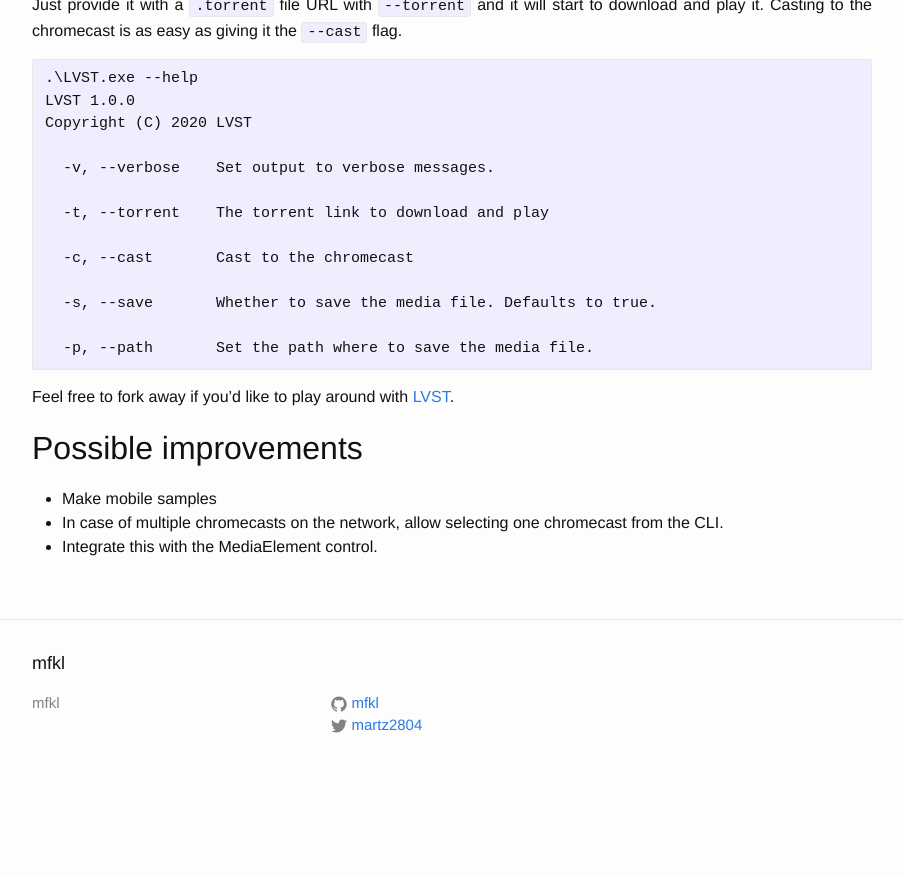
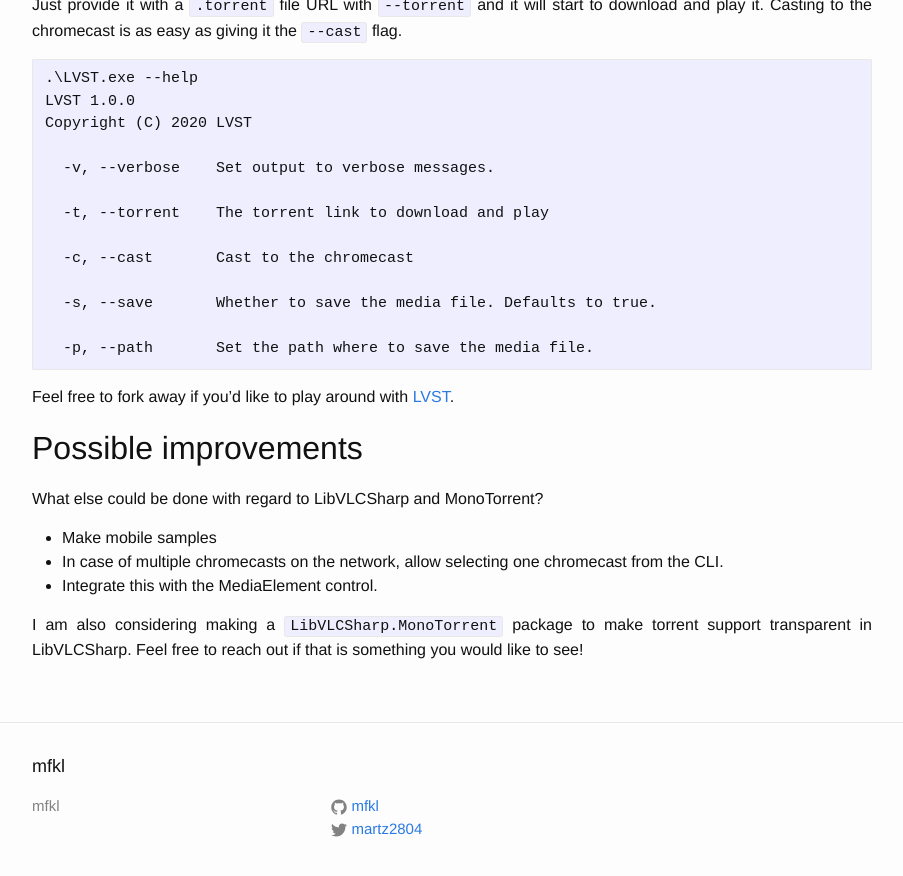
Before and after one commit to mfkl/mfkl.github.io, a Jekyll site: the page built from _posts/2020-03-19-Torrents-and-multimedia-streaming.markdown, in a window 1280 px wide and 900 px high, scrolled down 3295 px. Shown: the top 876 px of the window, without its empty margins (188-1091 px from the left). Built offline with Jekyll 4.4.1, drawn with Linux system fonts in a browser that asks for light colours; before the commit the page ends 4092 px from its top, so only the background shows below that.

Commit message:
torrent: add closing words

```diff
--- a/_posts/2020-03-19-Torrents-and-multimedia-streaming.markdown
+++ b/_posts/2020-03-19-Torrents-and-multimedia-streaming.markdown
@@ -120,6 +120,10 @@
 
 ## Possible improvements
 
+What else could be done with regard to LibVLCSharp and MonoTorrent?
+
 - Make mobile samples
 - In case of multiple chromecasts on the network, allow selecting one chromecast from the CLI.
 - Integrate this with the MediaElement control.
+
+I am also considering making a `LibVLCSharp.MonoTorrent` package to make torrent support transparent in LibVLCSharp. Feel free to reach out if that is something you would like to see!
```
Also changed, not shown: 1 other file.
